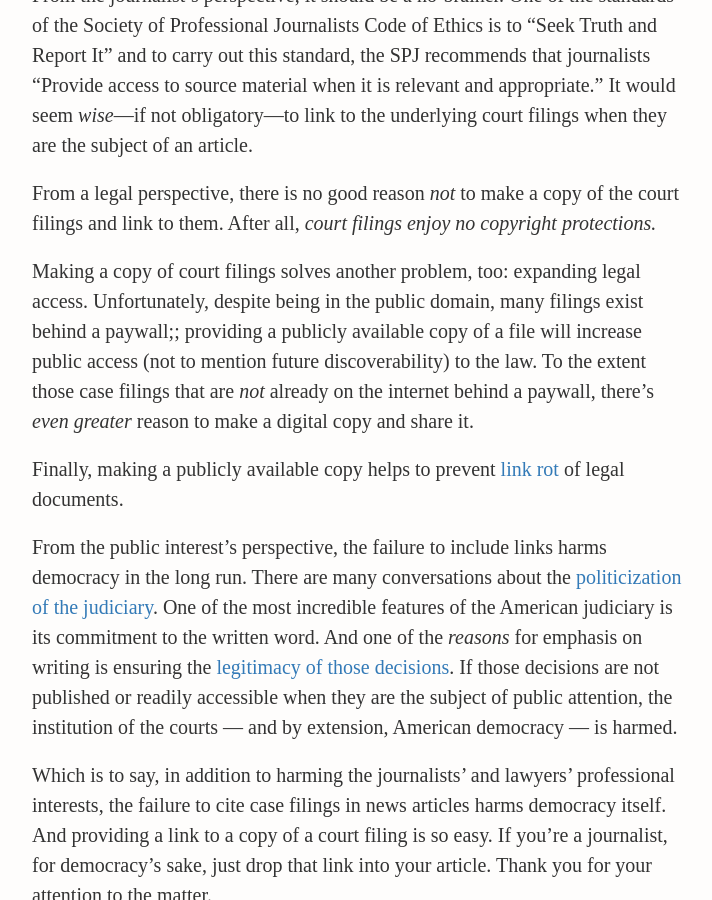
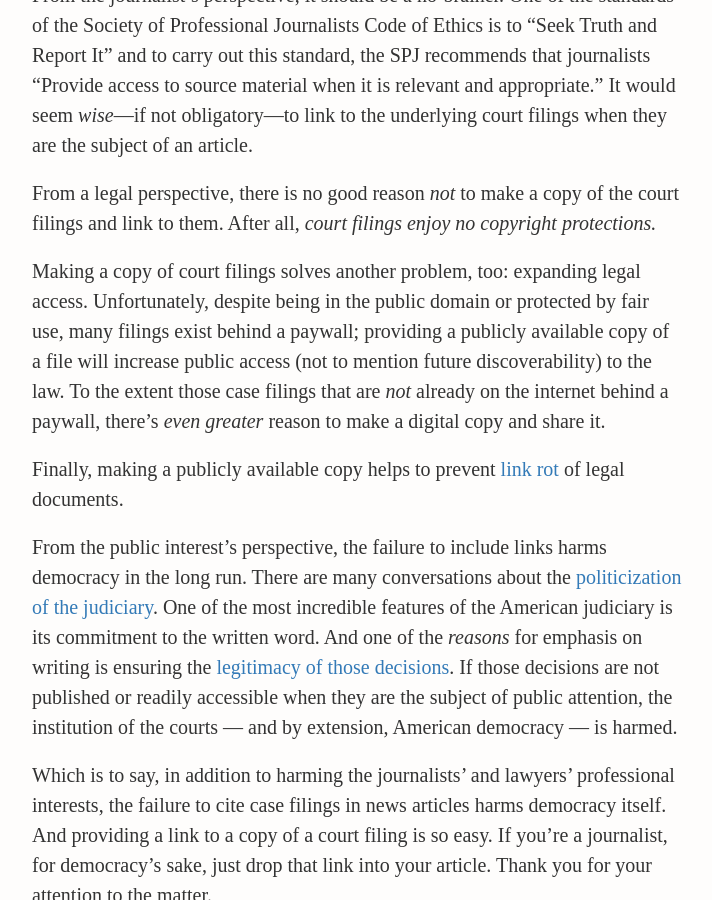
Before and after one commit to vdavez/website, a Jekyll site: the page built from _blog/2016-02-20-dear-media.md, in a window 1280 px wide and 900 px high, scrolled down 2159 px. Shown: the whole window, without its empty margins (283-995 px from the left). Built offline with Jekyll 4.4.1, drawn with Linux system fonts in a browser that asks for light colours; nearby versions of some CDN libraries; comment, search, counter and statistics services are not loaded.

Commit message:
fair use clarification

```diff
--- a/_blog/2016-02-20-dear-media.md
+++ b/_blog/2016-02-20-dear-media.md
@@ -52,7 +52,7 @@ From the journalist's perspective, it should be a no-brainer. One of the standar
 
 From a legal perspective, there is no good reason _not_ to make a copy of the court filings and link to them. After all, *court filings enjoy no copyright protections.*
 
-Making a copy of court filings solves another problem, too: expanding legal access. Unfortunately, despite being in the public domain, many filings exist behind a paywall;; providing a publicly available copy of a file will increase public access (not to mention future discoverability) to the law. To the extent those case filings that are _not_ already on the internet behind a paywall, there's *even greater* reason to make a digital copy and share it.
+Making a copy of court filings solves another problem, too: expanding legal access. Unfortunately, despite being in the public domain or protected by fair use, many filings exist behind a paywall; providing a publicly available copy of a file will increase public access (not to mention future discoverability) to the law. To the extent those case filings that are _not_ already on the internet behind a paywall, there's *even greater* reason to make a digital copy and share it.
 
 Finally, making a publicly available copy helps to prevent [link rot](http://www.abajournal.com/magazine/article/link_rot_is_degrading_legal_research_and_case_cites/) of legal documents.
 
```
